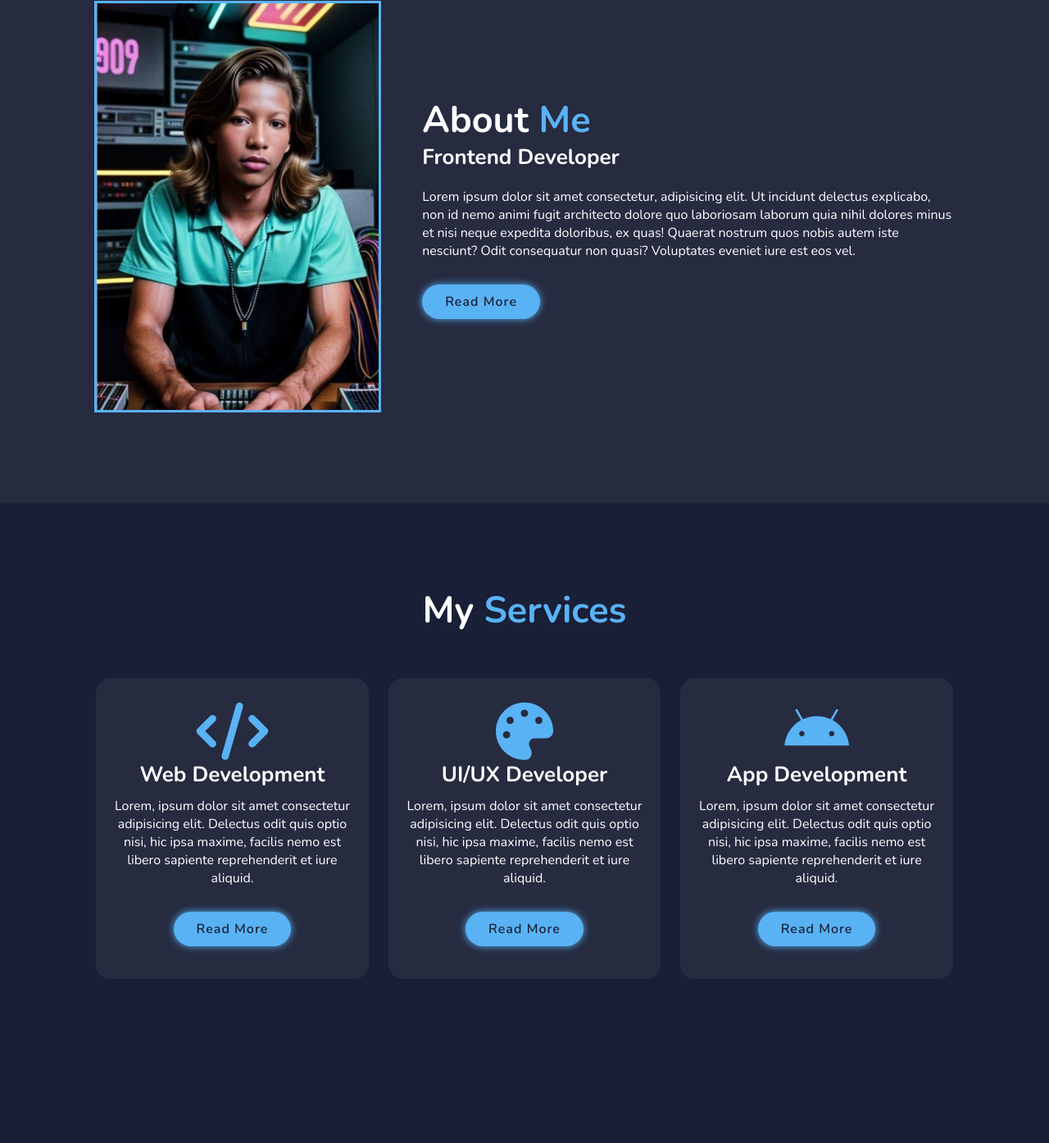
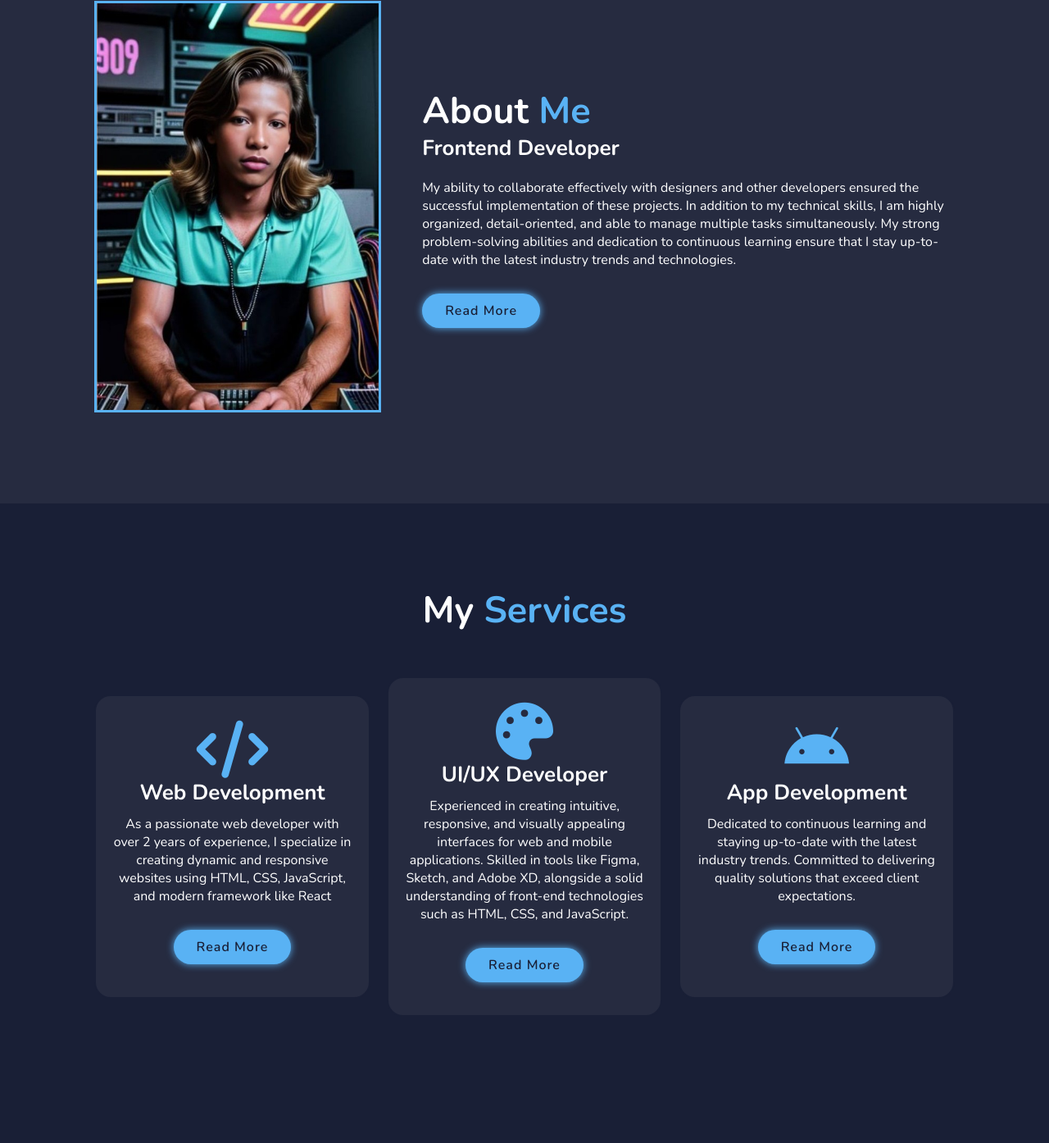
Before and after one commit to Ultimate-Guru/PORTFOLIO-3, a plain HTML site: page index.html in a window 1280 px wide. Shown: the part 986-2380 px from the top of the page at 82% size. Drawn offline with nearby package versions, Linux system fonts and the light colour scheme.

Commit message:
Update index.html

```diff
--- a/index.html
+++ b/index.html
@@ -41,9 +41,8 @@
         <h1>Oluwatosin Daniel</h1>
         <h3>And I'm a <span class="multiple-text"></span></h3>
         <p>
-          Lorem, ipsum dolor sit amet consectetur adipisicing elit. Repellendus
-          ad ut doloribus rerum obcaecati porro nemo dolorem fugiat fugit ullam,
-          consequuntur placeat cumque, omnis architecto.
+         As a web developer with over 2 years of experience, I have honed my skills in HTML, CSS, JavaScript, and frameworks such as React.
+ I led the development of several key projects, including a complete redesign of my church's platform, which resulted in a 25% increase in members.
         </p>
         <div class="social-media">
           <a href="https://github.com/Ultimate-Guru"
@@ -55,7 +54,7 @@
             ><i class="fa-brands fa-linkedin"></i
           ></a>
         </div>
-        <a href="#" class="btn">Download CV</a>
+        <a href="https://ultimate-guru.github.io/CV/" class="btn">Download CV</a>
       </div>
 
       <div class="home-img">
@@ -75,11 +74,9 @@
         <h2 class="heading">About <span>Me</span></h2>
         <h3>Frontend Developer</h3>
         <p>
-          Lorem ipsum dolor sit amet consectetur, adipisicing elit. Ut incidunt
-          delectus explicabo, non id nemo animi fugit architecto dolore quo
-          laboriosam laborum quia nihil dolores minus et nisi neque expedita
-          doloribus, ex quas! Quaerat nostrum quos nobis autem iste nesciunt?
-          Odit consequatur non quasi? Voluptates eveniet iure est eos vel.
+         My ability to collaborate effectively with designers and other developers ensured the successful implementation of these projects.
+In addition to my technical skills, I am highly organized, detail-oriented, and able to manage multiple tasks simultaneously.
+My strong problem-solving abilities and dedication to continuous learning ensure that I stay up-to-date with the latest industry trends and technologies.
         </p>
         <a href="#" class="btn">Read More</a>
       </div>
@@ -94,9 +91,7 @@
           <i class="fa-solid fa-code"></i>
           <h3>Web Development</h3>
           <p>
-            Lorem, ipsum dolor sit amet consectetur adipisicing elit. Delectus
-            odit quis optio nisi, hic ipsa maxime, facilis nemo est libero
-            sapiente reprehenderit et iure aliquid.
+           As a passionate web developer with over 2 years of experience, I specialize in creating dynamic and responsive websites using HTML, CSS, JavaScript, and modern framework like React
           </p>
           <a href="#" class="btn">Read More</a>
         </div>
@@ -105,9 +100,7 @@
           <i class="fa-solid fa-palette"></i>
           <h3>UI/UX Developer</h3>
           <p>
-            Lorem, ipsum dolor sit amet consectetur adipisicing elit. Delectus
-            odit quis optio nisi, hic ipsa maxime, facilis nemo est libero
-            sapiente reprehenderit et iure aliquid.
+           Experienced in creating intuitive, responsive, and visually appealing interfaces for web and mobile applications. Skilled in tools like Figma, Sketch, and Adobe XD, alongside a solid understanding of front-end technologies such as HTML, CSS, and JavaScript.
           </p>
           <a href="#" class="btn">Read More</a>
         </div>
@@ -116,9 +109,7 @@
           <i class="fa-brands fa-android"></i>
           <h3>App Development</h3>
           <p>
-            Lorem, ipsum dolor sit amet consectetur adipisicing elit. Delectus
-            odit quis optio nisi, hic ipsa maxime, facilis nemo est libero
-            sapiente reprehenderit et iure aliquid.
+            Dedicated to continuous learning and staying up-to-date with the latest industry trends. Committed to delivering quality solutions that exceed client expectations.
           </p>
           <a href="#" class="btn">Read More</a>
         </div>
@@ -205,9 +196,8 @@
           id=""
           cols="30"
           rows="10"
-          placeholder="Your Mesagae"
-        ></textarea>
-        <input type="submit" class="btn" value="Send Message" />
+          placeholder="Your Mesagae"></textarea>
+           <a href="mailto: tosinbello360@gmail.com"><input type="submit" class="btn" value="Send Message" /></a>
       </form>
     </section>
 
```
